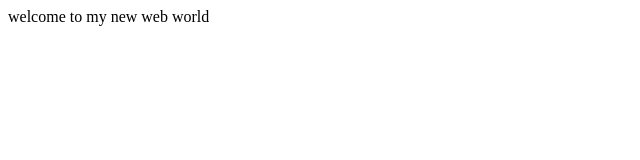
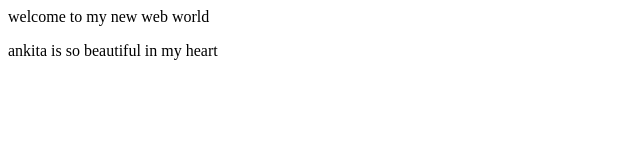
Before and after one commit to Akpatil22/gitfile, a plain HTML site: page index.html in a window 1280 px wide. Shown: the whole page, without its empty margins (0-640 px from the left). Drawn offline with Linux system fonts and the light colour scheme.

Commit message:
Added <p> tag to index.html

```diff
--- a/index.html
+++ b/index.html
@@ -5,4 +5,7 @@ this is new web world
 <head>
 welcome to my new web world
 </head>
+<P>
+ankita is so beautiful in my heart
+</p>
 </html>
```
